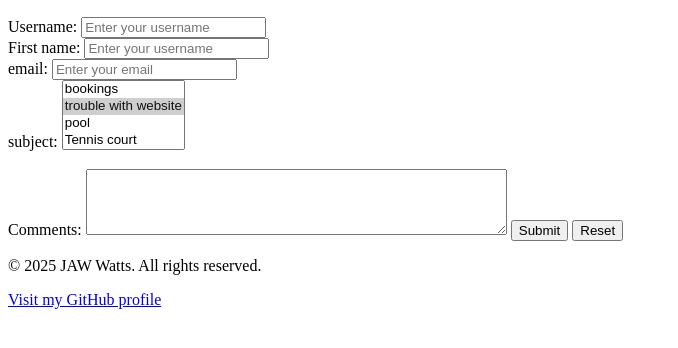
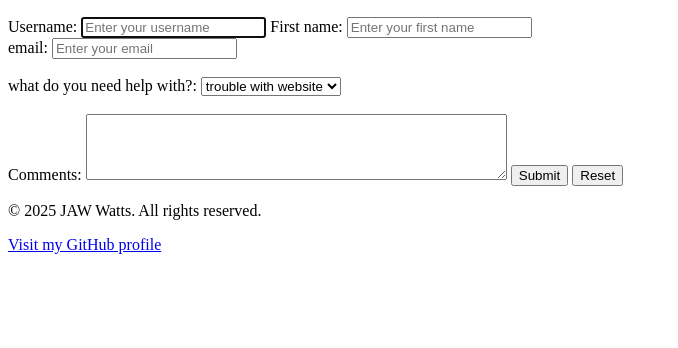
Before and after one commit to Jaw2007/Module-4-Assignment-Web-Developer-main, a plain HTML site: page forms.html in a window 1280 px wide. Shown: the part 216-564 px from the top of the page, without its empty margins (0-678 px from the left). Drawn offline with Linux system fonts and the light colour scheme.

Commit message:
added proper email requirement  and new page for after you register letting the user know everything was submitted

```diff
--- a/forms.html
+++ b/forms.html
@@ -19,25 +19,22 @@
     <h1>Contact us</h1>
     <h2>our office hours are between 7 am to 9 pm</h2>
     </header>
+
     <main>
-<form>
-    <div>
+
+<form action="register_account.html" method="post">
     <label for="username">Username:</label>
-    <input type="text" id="username" name="username" placeholder="Enter your username">
+    <input type="text" name="username" id="username" placeholder="Enter your username" autofocus required>
 
-    <br>
-
-    </div>
-    <div>
         <label for="first_name">First name:</label>
-        <input type="text" id="first_name" name="first_name" placeholder="Enter your username">
+        <input type="text" id="first_name" name="first_name" placeholder="Enter your first name" autofocus required>
     <div>
         <label for="email">email:</label>
-        <input type="text" id="email" name="email" placeholder="Enter your email">
+        <input type="email" name="email" placeholder="Enter your email" id="email" required>
+    <div>
     <br>
-
-<label for="multi-topping">subject: </label>
-<select id="multi-topping" name="toppings" multiple size="4">
+<label for="what_do_you_need_help_with?:">what do you need help with?: </label>
+<select name="what_do_you_need_help_with?" id="what_do_you_need_help_with?">
     <option value="pepperoni">bookings</option>
     <option value="sausage" selected>trouble with website</option>
     <option value="mushrooms">pool</option>
@@ -45,7 +42,6 @@
     <option value="olives">wifi</option>
     <option value="olives">Tv channels</option>
     </select>
-
     </div>
     <br>
      <label for="comments">Comments:</label>
@@ -53,7 +49,6 @@
     <button type="submit">Submit</button>
     <button type="reset">Reset</button>
     </div>
-
 </form>
     </main>
 
```
Also changed, not shown: register_account.html (added, +13 -0 lines).
